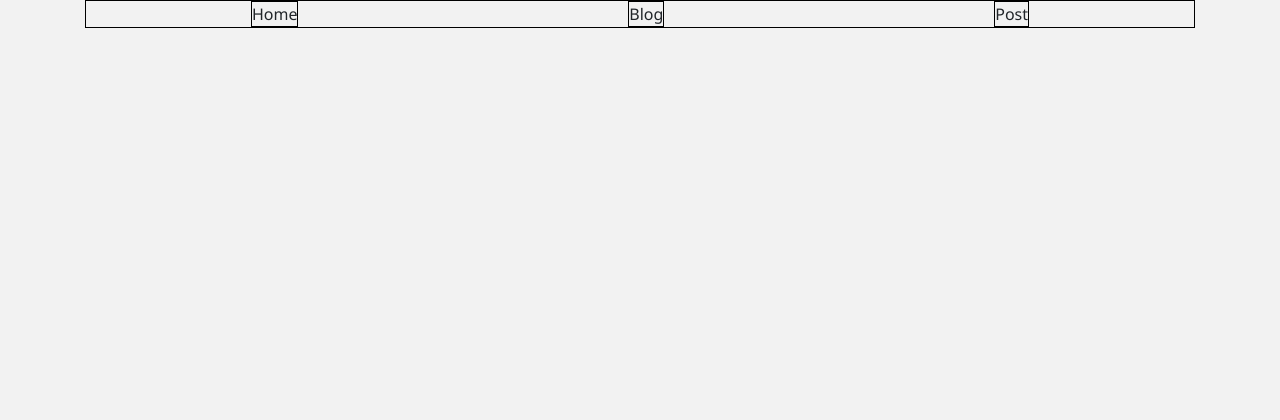
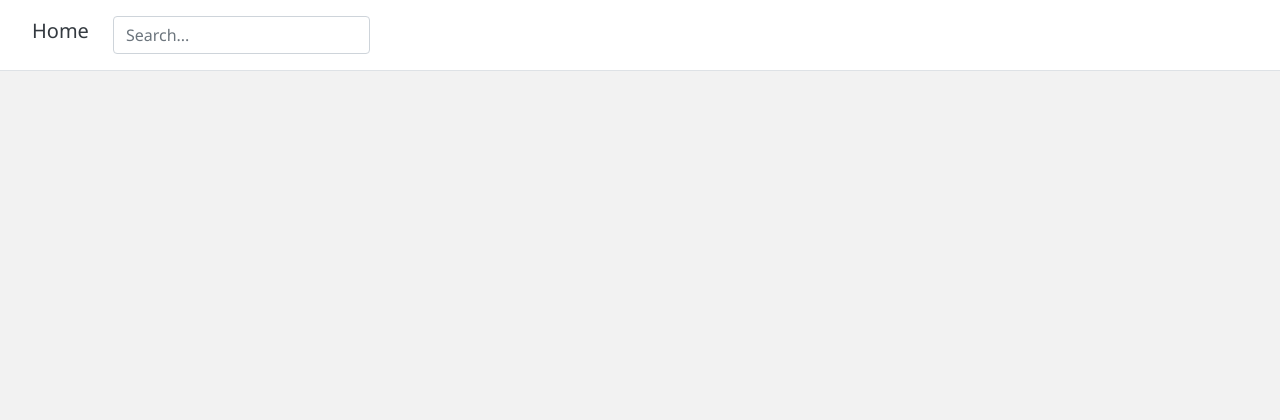
Before and after one commit to edeniyanda/RealTimeChatApp, a Django app: page / in a window 1280 px wide. Shown: the top 420 px of the page. Run offline with Django 4.2, Linux system fonts and the light colour scheme; some libraries are stand-ins or nearby versions.

Commit message:
Designed Header Tag

```diff
--- a/chating/urls.py
+++ b/chating/urls.py
@@ -22,7 +22,7 @@ from personal.views import (home_page)
 
 urlpatterns = [
     path('admin/', admin.site.urls),
-    path('', home_page, name="home_page"),
+    path('', home_page, name="homepage"),
 
 ]
 
--- a/personal/templates/personal/home.html
+++ b/personal/templates/personal/home.html
@@ -10,12 +10,4 @@
     }
 </style>
 
-<div class="container">
-    <div class="my-grid d-flex flex-row">
-        <p class="my-grid-item m-auto">Home</p>
-        <p class="my-grid-item m-auto">Blog</p>
-        <p class="my-grid-item m-auto">Post</p>
-    </div>
-</div>
-
 {% endblock content%}
--- a/templates/header.html
+++ b/templates/header.html
@@ -0,0 +1,16 @@
+{% load static %}
+
+<!-- Header -->
+<div class="d-flex flex-column flex-lg-row p-3 px-md-4 mb-3 bg-white border-bottom shadow-sm">
+
+	<!-- MEDIUM+ SCREENS -->
+	<div class="d-none d-md-flex flex-row my-auto flex-grow-1 align-items-center">
+		<h5 class="mr-3 font-weight-normal justify-content-start">
+			<a class="p-2 text-dark" href="{% url 'homepage' %}">Home</a>
+		</h5>
+		<form class="search-bar justify-content-start" onsubmit="return executeQuery();">
+			<input type="text" class="form-control" name="q" id="id_q_large" placeholder="Search...">
+		</form>
+        </div>
+
+</div>
```
